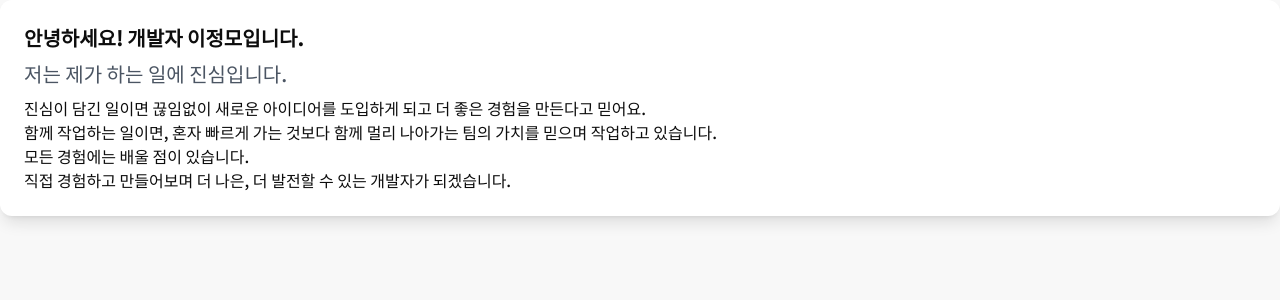
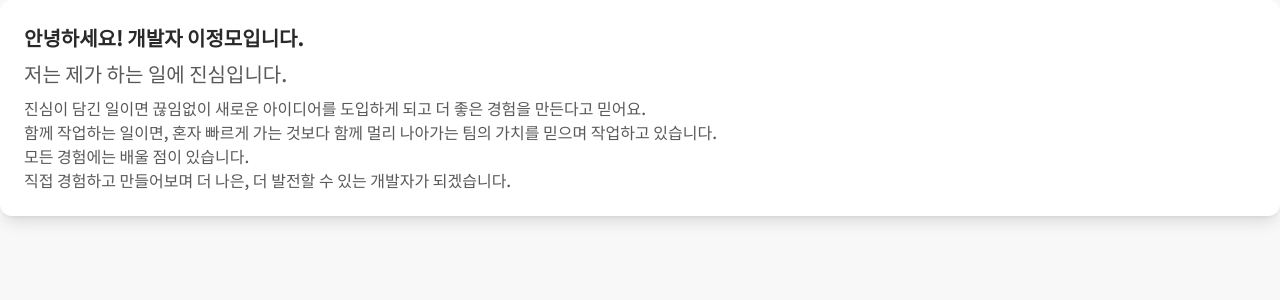
Before and after one commit to 2zm00/portfolio, a Next.js app: page /about in a window 1280 px wide. Shown: the top 300 px of the page. Built offline with nearby package versions, Linux system fonts and the light colour scheme.

Commit message:
design: 다크모드 폰트 색상 수정

```diff
--- a/app/about/page.tsx
+++ b/app/about/page.tsx
@@ -9,6 +9,7 @@ export default function AboutSection() {
 			title="안녕하세요! 개발자 이정모입니다."
 			subtitle="저는 제가 하는 일에 진심입니다."
 			delay={100}
+			className="text-darkgray text-opacity-70 dark:text-white dark:text-opacity-70"
 			>
 				<div>
 				진심이 담긴 일이면 끊임없이 새로운 아이디어를 도입하게 되고 더 좋은 경험을 만든다고 믿어요. <br />
--- a/app/components/common/Cards.tsx
+++ b/app/components/common/Cards.tsx
@@ -30,10 +30,10 @@ return (
         </div>
     )}
     <div className="p-6 flex-grow overflow-auto">
-        <h2 className="text-xl font-semibold mb-2">{title}</h2>
+        <h2 className="text-darkgray dark:text-white text-opacity-90 text-xl font-semibold mb-2">{title}</h2>
         {/* 부제목(선택) */}
         {subtitle && (
-            <h3 className='text-xl text-gray-600 mb-2'>{subtitle}</h3>
+            <h3 className='text-xl text-darkgray text-opacity-70 dark:text-white dark:text-opacity-80 mb-2'>{subtitle}</h3>
         )}
         {children}
     </div>
```
